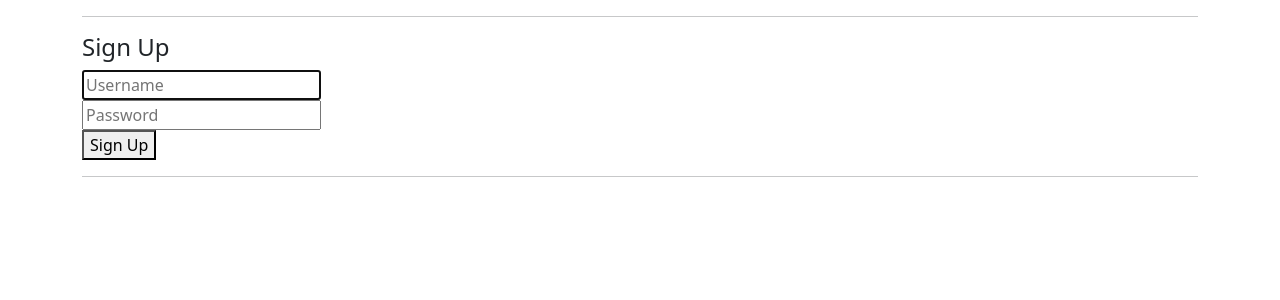
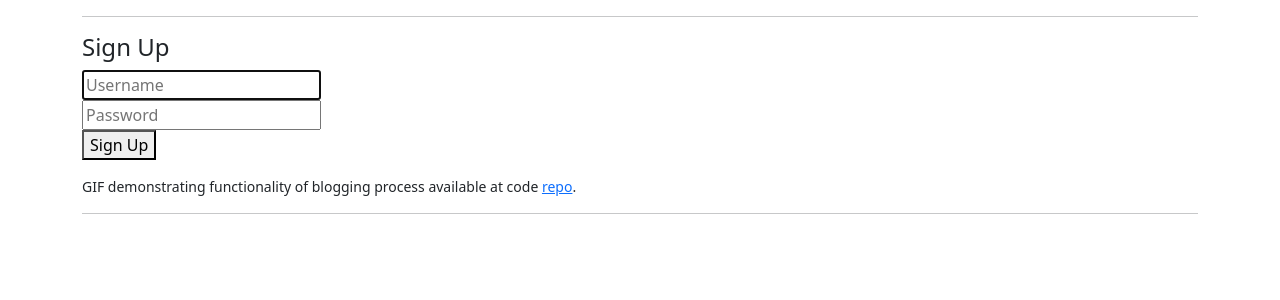
Before and after one commit to pvsaz/website, a Flask app: page /signup in a window 1280 px wide. Shown: the part 56-356 px from the top of the page. Run offline with Flask 3, Linux system fonts and the light colour scheme.

Commit message:
Update signup.html with link to repo

```diff
--- a/templates/signup.html
+++ b/templates/signup.html
@@ -28,4 +28,5 @@
         </form>
     </div>
 </div>
+<small>GIF demonstrating functionality of blogging process available at code <a href="https://github.com/pvsaz/portfolio">repo</a>.</small>
 {% endblock %}
```
